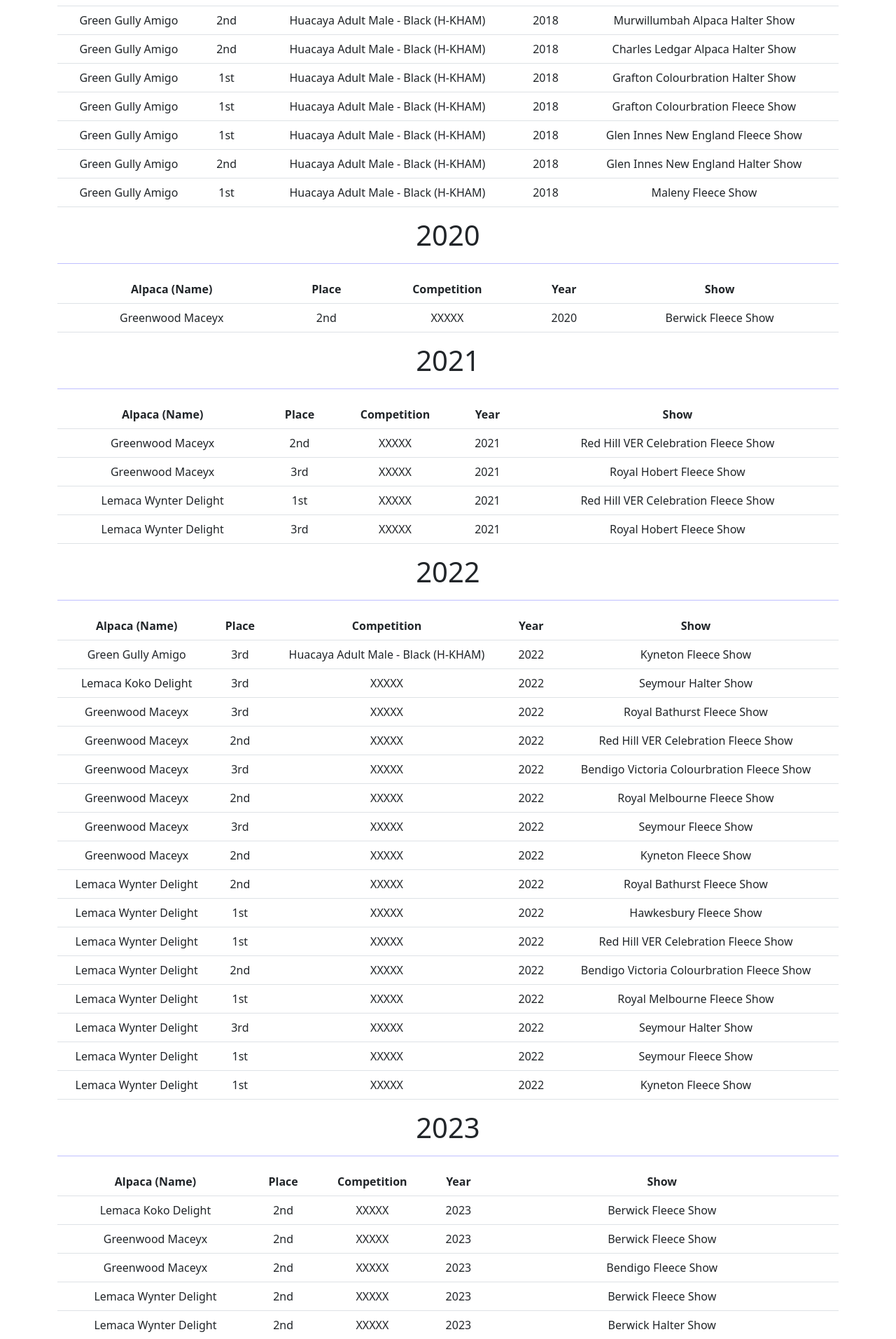
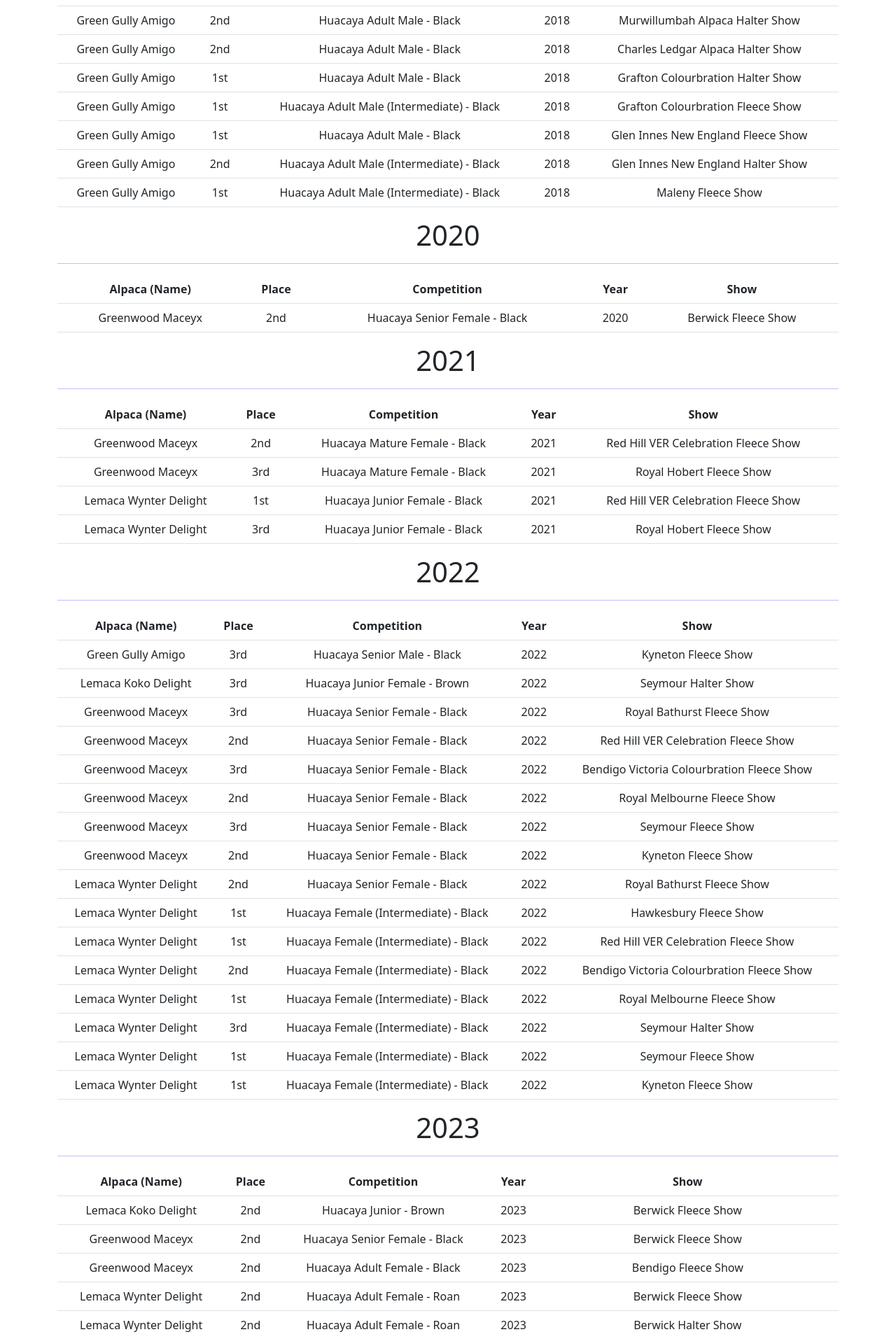
Before and after one commit to DeadPixelz01/lemaca-web, a React (Create React App) app: page /awards in a window 1280 px wide. Shown: the part 547-2460 px from the top of the page at 70% size. Built offline with nearby package versions, Linux system fonts and the light colour scheme.

Commit message:
edited and approved

```diff
--- a/src/About.js
+++ b/src/About.js
@@ -33,12 +33,12 @@ just two female alpacas name Greenwood MaceyX a Bay Black and Wahroongah Dede a
 Grey. Both registered alpacas were purchase on Mother’s Day 2019 just to keep the grass down on
 our property.</p>
                         <p>From there the passion and knowledge of alpacas grew and is still growing to this day. We are
-situated in Victoria near Ballarat and are members of the alpaca association the AAA Central Region.
+situated in Victoria near Ballarat and are members of the Australian Alpaca Association Central Region.
 Lemaca has grown over the years and our herd is steadily increasing, although our belief is <i>“to stay
 with a small herd containing quality stock.”</i></p>
 <p>Please take the time to browse through our webpage,
-viewing our amazing animals and our show results that we are extremely proud to have achieved
-and hoping to continue increasing our fleece standards in the years to come.</p>
+viewing our amazing animals and our show results that we are extremely proud to have achieved.
+We are hoping to continue increasing our fleece standards in the years to come.</p>
                     </div>
                 </div>
                 <div className="text-center text-md-start d-flex flex-column align-items-center align-items-md-start mb-5"></div>
--- a/src/Awards.js
+++ b/src/Awards.js
@@ -35,49 +35,49 @@ const Awards = () => {
                     <tr>
                         <td>Green Gully Amigo</td>
                         <td>2nd</td>
-                        <td>Huacaya Adult Male - Black (H-KHAM)</td>
+                        <td>Huacaya Adult Male - Black</td>
                         <td>2018</td>
                         <td>Murwillumbah Alpaca Halter Show</td>
                     </tr>
                     <tr>
                         <td>Green Gully Amigo</td>
                         <td>2nd</td>
-                        <td>Huacaya Adult Male - Black (H-KHAM)</td>
+                        <td>Huacaya Adult Male - Black</td>
                         <td>2018</td>
                         <td>Charles Ledgar Alpaca Halter Show</td>
                     </tr>
                     <tr>
                         <td>Green Gully Amigo</td>
                         <td>1st</td>
-                        <td>Huacaya Adult Male - Black (H-KHAM)</td>
+                        <td>Huacaya Adult Male - Black</td>
                         <td>2018</td>
                         <td>Grafton Colourbration Halter Show</td>
                     </tr>
                     <tr>
                         <td>Green Gully Amigo</td>
                         <td>1st</td>
-                        <td>Huacaya Adult Male - Black (H-KHAM)</td>
+                        <td>Huacaya Adult Male (Intermediate) - Black</td>
                         <td>2018</td>
                         <td>Grafton Colourbration Fleece Show</td>
                     </tr>
                     <tr>
                         <td>Green Gully Amigo</td>
                         <td>1st</td>
-                        <td>Huacaya Adult Male - Black (H-KHAM)</td>
+                        <td>Huacaya Adult Male - Black</td>
                         <td>2018</td>
                         <td>Glen Innes New England Fleece Show</td>
                     </tr>
                     <tr>
                         <td>Green Gully Amigo</td>
                         <td>2nd</td>
-                        <td>Huacaya Adult Male - Black (H-KHAM)</td>
+                        <td>Huacaya Adult Male (Intermediate) - Black</td>
                         <td>2018</td>
                         <td>Glen Innes New England Halter Show</td>
                     </tr>
                     <tr>
                         <td>Green Gully Amigo</td>
                         <td>1st</td>
-                        <td>Huacaya Adult Male - Black (H-KHAM)</td>
+                        <td>Huacaya Adult Male (Intermediate) - Black</td>
                         <td>2018</td>
                         <td>Maleny Fleece Show</td>
                     </tr>
@@ -101,7 +101,7 @@ const Awards = () => {
                     <tr>
                         <td>Greenwood Maceyx</td>
                         <td>2nd</td>
-                        <td>XXXXX</td>
+                        <td>Huacaya Senior Female - Black</td>
                         <td>2020</td>
                         <td>Berwick Fleece Show</td>
                     </tr>
@@ -125,28 +125,28 @@ const Awards = () => {
                     <tr>
                         <td>Greenwood Maceyx</td>
                         <td>2nd</td>
-                        <td>XXXXX</td>
+                        <td>Huacaya Mature Female - Black</td>
                         <td>2021</td>
                         <td>Red Hill VER Celebration Fleece Show</td>
                     </tr>
                     <tr>
                         <td>Greenwood Maceyx</td>
                         <td>3rd</td>
-                        <td>XXXXX</td>
+                        <td>Huacaya Mature Female - Black</td>
                         <td>2021</td>
                         <td>Royal Hobert Fleece Show</td>
                     </tr>
                     <tr>
                         <td>Lemaca Wynter Delight</td>
                         <td>1st</td>
-                        <td>XXXXX</td>
+                        <td>Huacaya Junior Female - Black</td>
                         <td>2021</td>
                         <td>Red Hill VER Celebration Fleece Show</td>
                     </tr>
                     <tr>
                         <td>Lemaca Wynter Delight</td>
                         <td>3rd</td>
-                        <td>XXXXX</td>
+                        <td>Huacaya Junior Female - Black</td>
                         <td>2021</td>
                         <td>Royal Hobert Fleece Show</td>
                     </tr>
@@ -170,112 +170,112 @@ const Awards = () => {
                     <tr>
                         <td>Green Gully Amigo</td>
                         <td>3rd</td>
-                        <td>Huacaya Adult Male - Black (H-KHAM)</td>
+                        <td>Huacaya Senior Male - Black</td>
                         <td>2022</td>
                         <td>Kyneton Fleece Show</td>
                     </tr>
                     <tr>
                         <td>Lemaca Koko Delight</td>
                         <td>3rd</td>
-                        <td>XXXXX</td>
+                        <td>Huacaya Junior Female - Brown</td>
                         <td>2022</td>
                         <td>Seymour Halter Show</td>
                     </tr>
                     <tr>
                         <td>Greenwood Maceyx</td>
                         <td>3rd</td>
-                        <td>XXXXX</td>
+                        <td>Huacaya Senior Female - Black</td>
                         <td>2022</td>
                         <td>Royal Bathurst Fleece Show</td>
                     </tr>
                     <tr>
                         <td>Greenwood Maceyx</td>
                         <td>2nd</td>
-                        <td>XXXXX</td>
+                        <td>Huacaya Senior Female - Black</td>
                         <td>2022</td>
                         <td>Red Hill VER Celebration Fleece Show</td>
                     </tr>
                     <tr>
                         <td>Greenwood Maceyx</td>
                         <td>3rd</td>
-                        <td>XXXXX</td>
+                        <td>Huacaya Senior Female - Black</td>
                         <td>2022</td>
                         <td>Bendigo Victoria Colourbration Fleece Show</td>
                     </tr>
                     <tr>
                         <td>Greenwood Maceyx</td>
                         <td>2nd</td>
-                        <td>XXXXX</td>
+                        <td>Huacaya Senior Female - Black</td>
                         <td>2022</td>
                         <td>Royal Melbourne Fleece Show</td>
                     </tr>
                     <tr>
                         <td>Greenwood Maceyx</td>
                         <td>3rd</td>
-                        <td>XXXXX</td>
+                        <td>Huacaya Senior Female - Black</td>
                         <td>2022</td>
                         <td>Seymour Fleece Show</td>
                     </tr>
                     <tr>
                         <td>Greenwood Maceyx</td>
                         <td>2nd</td>
-                        <td>XXXXX</td>
+                        <td>Huacaya Senior Female - Black</td>
                         <td>2022</td>
                         <td>Kyneton Fleece Show</td>
                     </tr>
                     <tr>
                         <td>Lemaca Wynter Delight</td>
                         <td>2nd</td>
-                        <td>XXXXX</td>
+                        <td>Huacaya Senior Female - Black</td>
                         <td>2022</td>
                         <td>Royal Bathurst Fleece Show</td>
                     </tr>
                     <tr>
                         <td>Lemaca Wynter Delight</td>
                         <td>1st</td>
-                        <td>XXXXX</td>
+                        <td>Huacaya Female (Intermediate) - Black</td>
                         <td>2022</td>
                         <td>Hawkesbury Fleece Show</td>
                     </tr>
                     <tr>
                         <td>Lemaca Wynter Delight</td>
                         <td>1st</td>
-                        <td>XXXXX</td>
+                        <td>Huacaya Female (Intermediate) - Black</td>
                         <td>2022</td>
                         <td>Red Hill VER Celebration Fleece Show</td>
                     </tr>
                     <tr>
                         <td>Lemaca Wynter Delight</td>
                         <td>2nd</td>
-                        <td>XXXXX</td>
+                        <td>Huacaya Female (Intermediate) - Black</td>
                         <td>2022</td>
                         <td>Bendigo Victoria Colourbration Fleece Show</td>
                     </tr>
                     <tr>
                         <td>Lemaca Wynter Delight</td>
                         <td>1st</td>
-                        <td>XXXXX</td>
+                        <td>Huacaya Female (Intermediate) - Black</td>
                         <td>2022</td>
                         <td>Royal Melbourne Fleece Show</td>
                     </tr>
                     <tr>
                         <td>Lemaca Wynter Delight</td>
                         <td>3rd</td>
-                        <td>XXXXX</td>
+                        <td>Huacaya Female (Intermediate) - Black</td>
                         <td>2022</td>
                         <td>Seymour Halter Show</td>
                     </tr>
                     <tr>
                         <td>Lemaca Wynter Delight</td>
                         <td>1st</td>
-                        <td>XXXXX</td>
+                        <td>Huacaya Female (Intermediate) - Black</td>
                         <td>2022</td>
                         <td>Seymour Fleece Show</td>
                     </tr>
                     <tr>
                         <td>Lemaca Wynter Delight</td>
                         <td>1st</td>
-                        <td>XXXXX</td>
+                        <td>Huacaya Female (Intermediate) - Black</td>
                         <td>2022</td>
                         <td>Kyneton Fleece Show</td>
                     </tr>
@@ -298,42 +298,42 @@ const Awards = () => {
                     <tr>
                         <td>Lemaca Koko Delight</td>
                         <td>2nd</td>
-                        <td>XXXXX</td>
+                        <td>Huacaya Junior - Brown</td>
                         <td>2023</td>
                         <td>Berwick Fleece Show</td>
                     </tr>
                     <tr>
                         <td>Greenwood Maceyx</td>
                         <td>2nd</td>
-                        <td>XXXXX</td>
+                        <td>Huacaya Senior Female - Black</td>
                         <td>2023</td>
                         <td>Berwick Fleece Show</td>
                     </tr>
                     <tr>
                         <td>Greenwood Maceyx</td>
                         <td>2nd</td>
-                        <td>XXXXX</td>
+                        <td>Huacaya Adult Female - Black</td>
                         <td>2023</td>
                         <td>Bendigo Fleece Show</td>
                     </tr>
                     <tr>
                         <td>Lemaca Wynter Delight</td>
                         <td>2nd</td>
-                        <td>XXXXX</td>
+                        <td>Huacaya Adult Female - Roan</td>
                         <td>2023</td>
                         <td>Berwick Fleece Show</td>
                     </tr>
                     <tr>
                         <td>Lemaca Wynter Delight</td>
                         <td>2nd</td>
-                        <td>XXXXX</td>
+                        <td>Huacaya Adult Female - Roan</td>
                         <td>2023</td>
                         <td>Berwick Halter Show</td>
                     </tr>
                     <tr>
                         <td>Lemaca Wynter Delight</td>
                         <td>3rd</td>
-                        <td>XXXXX</td>
+                        <td>Huacaya Adult Female - Roan</td>
                         <td>2023</td>
                         <td>Bendigo Victoria Colourbration Fleece Show</td>
                     </tr>
--- a/src/Home.js
+++ b/src/Home.js
@@ -11,7 +11,7 @@ const Home = () => {
                 <div className="card">
                     <div className="card-body text-center">
                         <h4 className="card-title">Welcome to Lemaca Alpacas</h4>
-                        <p className="card-text">A boutique alpaca farm residing in central Victoria specialising in&nbsp;Huacayas</p>
+                        <p className="card-text">A boutique alpaca farm residing in the Ballarat region specialising in&nbsp;Huacayas</p>
                     </div>
                 </div>
                 <br></br>
@@ -28,7 +28,7 @@ const Home = () => {
                                     <path d="M5.255 5.786a.237.237 0 0 0 .241.247h.825c.138 0 .248-.113.266-.25.09-.656.54-1.134 1.342-1.134.686 0 1.314.343 1.314 1.168 0 .635-.374.927-.965 1.371-.673.489-1.206 1.06-1.168 1.987l.003.217a.25.25 0 0 0 .25.246h.811a.25.25 0 0 0 .25-.25v-.105c0-.718.273-.927 1.01-1.486.609-.463 1.244-.977 1.244-2.056 0-1.511-1.276-2.241-2.673-2.241-1.267 0-2.655.59-2.75 2.286zm1.557 5.763c0 .533.425.927 1.01.927.609 0 1.028-.394 1.028-.927 0-.552-.42-.94-1.029-.94-.584 0-1.009.388-1.009.94z"></path>
                                 </svg></div>
                             <h4 className="card-title">About us</h4>
-                            <p className="card-text">We are a small farm residing in Victoria's western region.</p>
+                            <p className="card-text">We are a small farm residing near the Ballarat region.</p>
                             <Button href="/about">Learn more about us</Button>
                         </div>
                     </div>
```
Also changed, not shown: src/Herd.js (+4 -4 lines).
